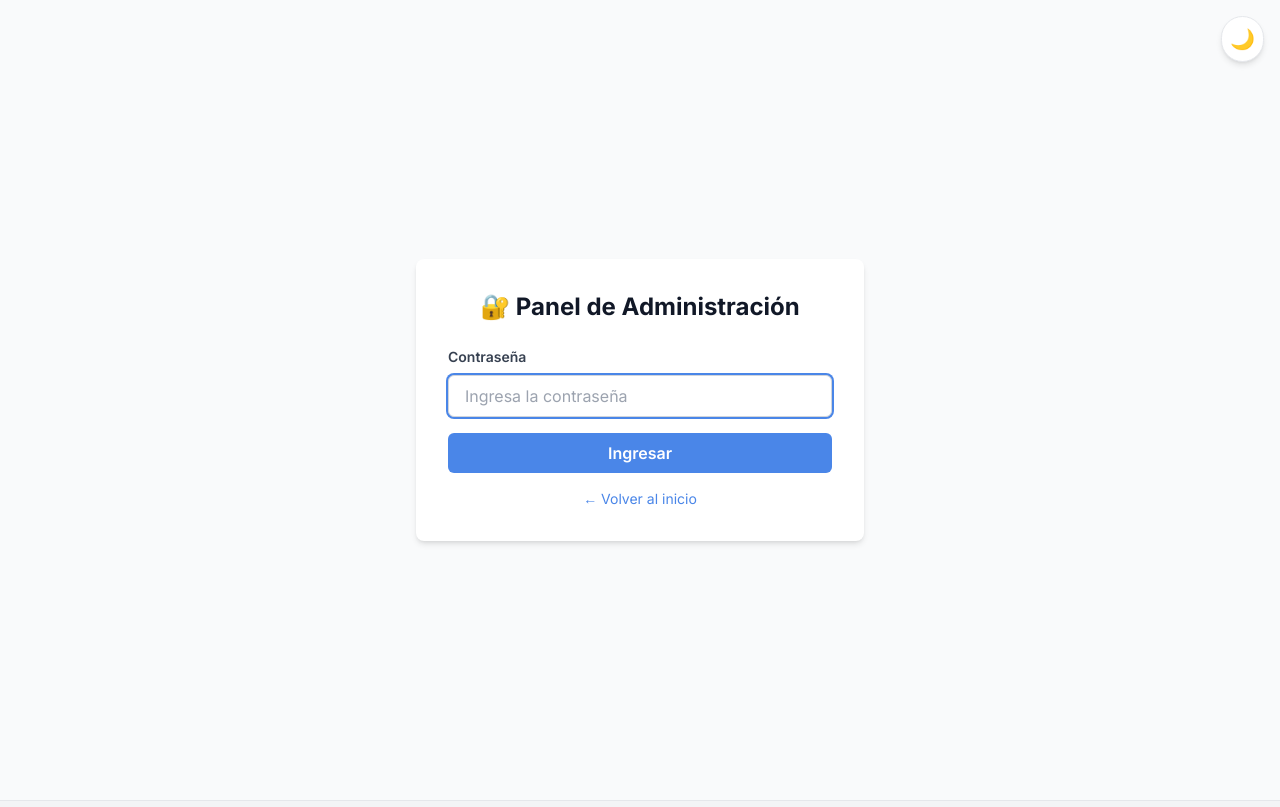
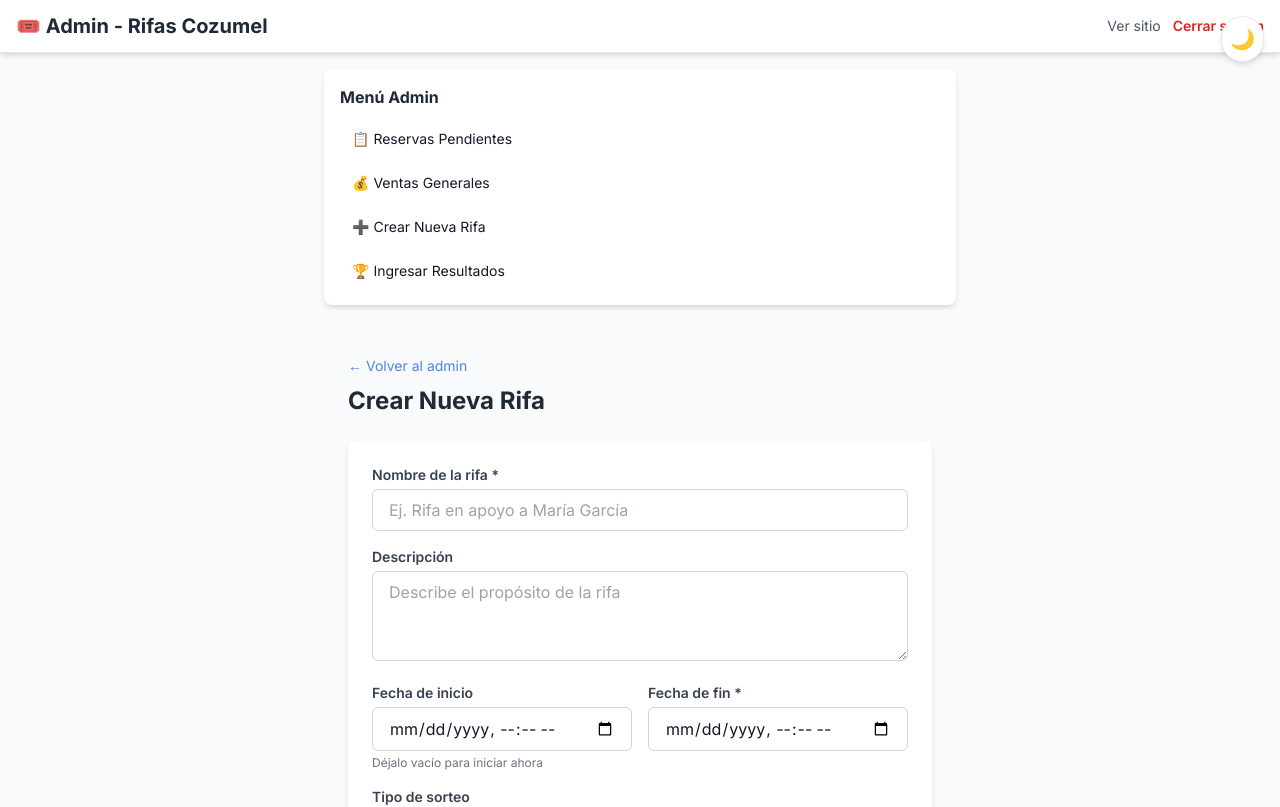
Before and after one commit to zelttikDevv/Rifas-con-causa-Cozumel, a Next.js app: page /admin/crear-rifa in a window 1280 px wide. Shown: the top 807 px of the page. Built offline with nearby package versions, Linux system fonts and the light colour scheme; no server answers.

Commit message:
Update layout.tsx

```diff
--- a/src/app/admin/layout.tsx
+++ b/src/app/admin/layout.tsx
@@ -1,92 +1,38 @@
 'use client';
 
-import { useState, useEffect } from 'react';
 import { useRouter } from 'next/navigation';
 import Link from 'next/link';
 import AdminMenu from '@/components/AdminMenu';
-
-const ADMIN_PASSWORD = process.env.NEXT_PUBLIC_ADMIN_TOKEN;
 
 export default function AdminLayout({
   children,
 }: {
   children: React.ReactNode;
 }) {
-  const [isAuthenticated, setIsAuthenticated] = useState(false);
-  const [password, setPassword] = useState('');
   const router = useRouter();
 
-  useEffect(() => {
-    const token = localStorage.getItem('admin_token');
-    if (token === ADMIN_PASSWORD) {
-      setIsAuthenticated(true);
-    }
-  }, []);
-
-  const handleLogin = (e: React.FormEvent) => {
-    e.preventDefault();
-    if (password === ADMIN_PASSWORD) {
-      localStorage.setItem('admin_token', password);
-      setIsAuthenticated(true);
-    } else {
-      alert('Contraseña incorrecta');
-    }
+  const handleLogout = async () => {
+    await fetch('/api/auth/logout', { method: 'POST' });
+    router.push('/admin/login');
+    router.refresh();
   };
 
-  const handleLogout = () => {
-    localStorage.removeItem('admin_token');
-    setIsAuthenticated(false);
-    router.push('/admin');
-  };
-
-  if (!isAuthenticated) {
-    return (
-      <main className="min-h-screen flex items-center justify-center p-4 bg-gray-50">
-        <div className="bg-white rounded-lg shadow-md p-8 max-w-md w-full">
-          <h1 className="text-2xl font-bold text-center mb-6">🔐 Panel de Administración</h1>
-          <form onSubmit={handleLogin}>
-            <div className="mb-4">
-              <label className="block text-sm font-semibold text-gray-700 mb-2">
-                Contraseña
-              </label>
-              <input
-                type="password"
-                value={password}
-                onChange={(e) => setPassword(e.target.value)}
-                className="w-full px-4 py-2 border border-gray-300 rounded-md focus:outline-none focus:ring-2 focus:ring-primary"
-                placeholder="Ingresa la contraseña"
-                autoFocus
-              />
-            </div>
-            <button
-              type="submit"
-              className="w-full bg-primary hover:bg-blue-700 text-white font-semibold py-2 rounded-md transition-colors"
-            >
-              Ingresar
-            </button>
-          </form>
-          <Link href="/" className="block text-center text-sm text-primary mt-4 hover:underline">
-            ← Volver al inicio
-          </Link>
-        </div>
-      </main>
-    );
-  }
-
   return (
-    <div className="min-h-screen bg-gray-50">
-      <nav className="bg-white shadow-md">
+    <div className="min-h-screen bg-gray-50 dark:bg-gray-900 flex flex-col">
+      <nav className="bg-white dark:bg-gray-800 shadow-md border-b border-gray-200 dark:border-gray-700">
         <div className="max-w-7xl mx-auto px-4 py-3 flex justify-between items-center">
           <div className="flex items-center gap-4">
-            <h1 className="text-xl font-bold text-gray-800">️ Admin - Rifas Cozumel</h1>
+            <h1 className="text-xl font-bold text-gray-800 dark:text-gray-100">
+              🎟️ Admin - Rifas Cozumel
+            </h1>
           </div>
           <div className="flex items-center gap-3">
-            <Link href="/" className="text-sm text-gray-600 hover:text-primary">
+            <Link href="/" className="text-sm text-gray-600 dark:text-gray-300 hover:text-primary">
               Ver sitio
             </Link>
             <button
               onClick={handleLogout}
-              className="text-sm text-red-600 hover:text-red-700 font-semibold"
+              className="text-sm text-red-600 dark:text-red-400 hover:text-red-700 font-semibold"
             >
               Cerrar sesión
             </button>
@@ -94,7 +40,7 @@ export default function AdminLayout({
         </div>
       </nav>
 
-      <div className="max-w-7xl mx-auto px-4 py-4">
+      <div className="max-w-7xl mx-auto px-4 py-4 flex-grow">
         <AdminMenu />
         {children}
       </div>
```
